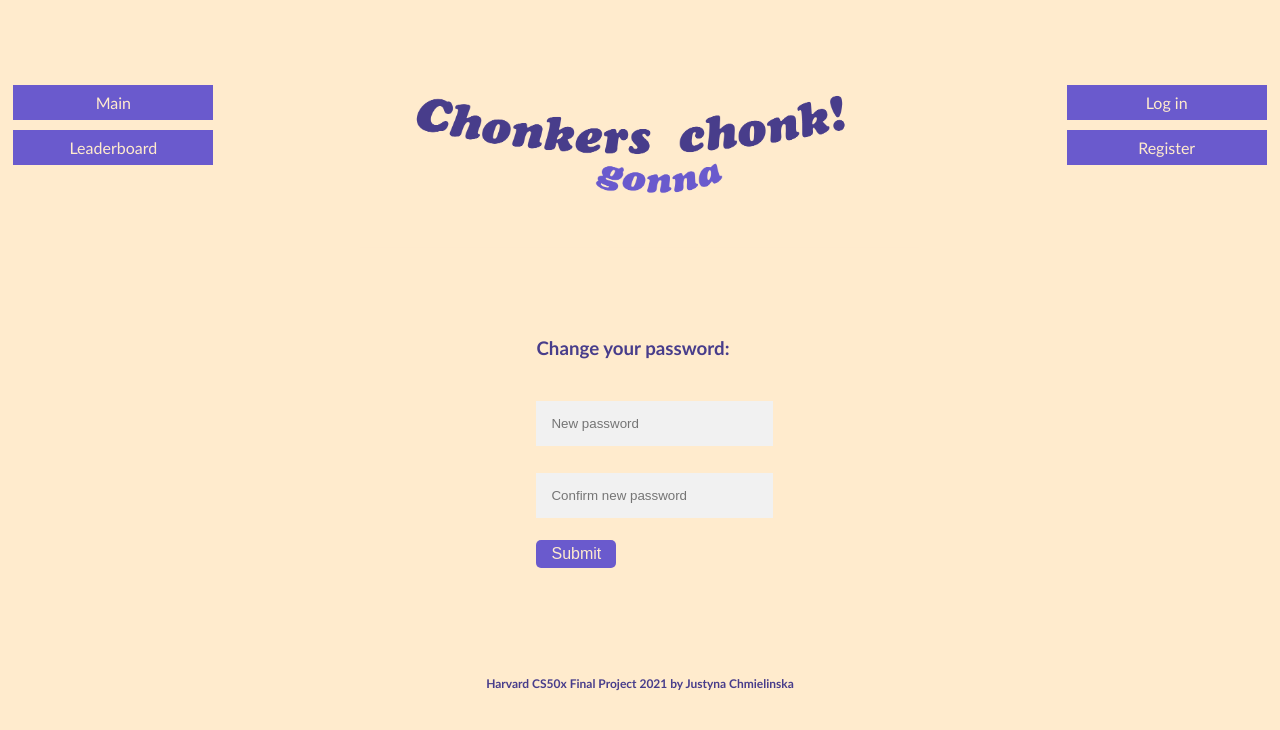
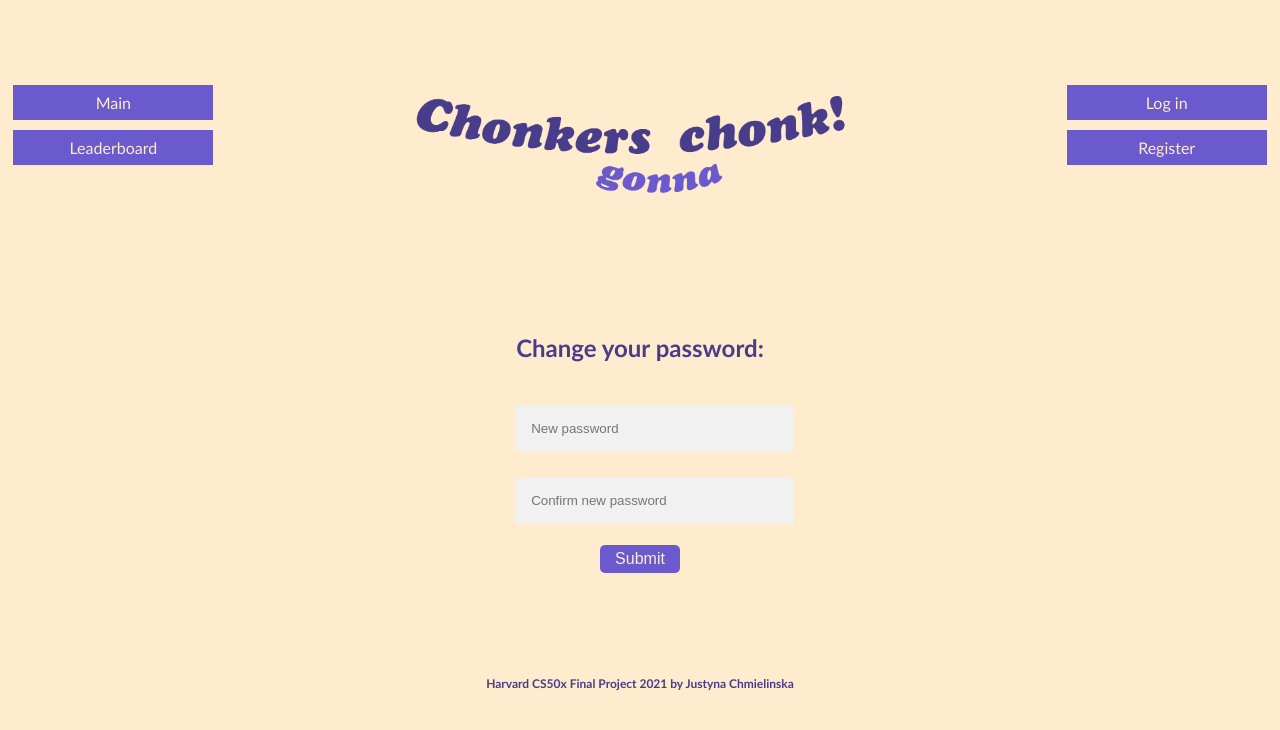
Before and after one commit to Kotzyk/Chonkers-gonna-chonk, a Flask app: page /profile in a window 1280 px wide. Shown: the top 730 px of the page. Run offline with Flask 2, Linux system fonts and the light colour scheme; some libraries are stand-ins or nearby versions.

Commit message:
final css adjustments

```diff
--- a/static/styles.css
+++ b/static/styles.css
@@ -175,3 +175,15 @@
 .apology {
     text-align: center;
 }
+
+.content-container {
+    place-self: center;
+}
+
+h2 {
+    text-align: center;
+}
+
+.btn-s {
+    text-align: center;
+}
--- a/templates/leaderboard.html
+++ b/templates/leaderboard.html
@@ -1,6 +1,7 @@
 {% extends "layout.html" %}
 
 {% block main %}
+<div class="content-container">
     <h2> Leaderboard </h2>
     <table class="table table-striped">
         <thead>
@@ -20,4 +21,5 @@
             {% endfor %}
         </tbody>
     </table>
+</div>
 {% endblock %}
--- a/templates/profile.html
+++ b/templates/profile.html
@@ -5,7 +5,7 @@
 
     <form action="profile" method="post">
         <div class="form-group">
-            <h3> Change your password:</h3>
+            <h2> Change your password:</h2>
             <br />
             <input class="form-control" name="new_password" placeholder="New password" type="password" id="new_password"
                 required minlength="6" maxlength="12">
@@ -15,7 +15,9 @@
                 id="confirm_new_password" required minlength="6" maxlength="12">
             <span id='message'></span>
         </div>
-        <button type="submit">Submit</button>
+        <div class="btn-s">
+            <button type="submit">Submit</button>
+        </div>
     </form>
     {% if pw_changed %}
     <div>
@@ -32,7 +34,4 @@
         }
     });
 </script>
-
-
-
 {% endblock %}
--- a/templates/register.html
+++ b/templates/register.html
@@ -15,7 +15,9 @@
             id="confirm_password" minlength="6" maxlength="12" required>
         <span id='message'></span>
     </div>
-    <button type="submit">Sign up</button>
+    <div class="btn-s">
+        <button type="submit">Sign up</button>
+    </div>
 </form>
 <script>
     $('#password, #confirm_password').on('keyup', function () {
```
Also changed, not shown: templates/login.html (+5 -2 lines). Lines whose indentation alone changed are shown as unchanged.
